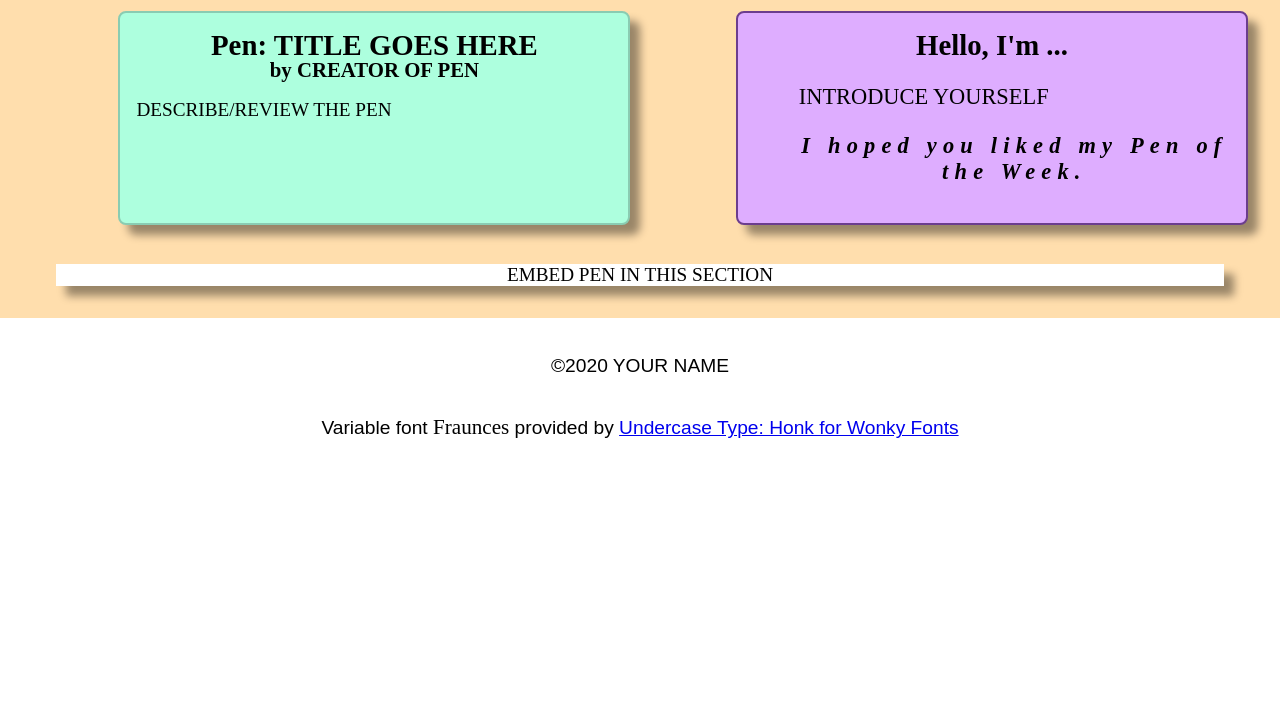
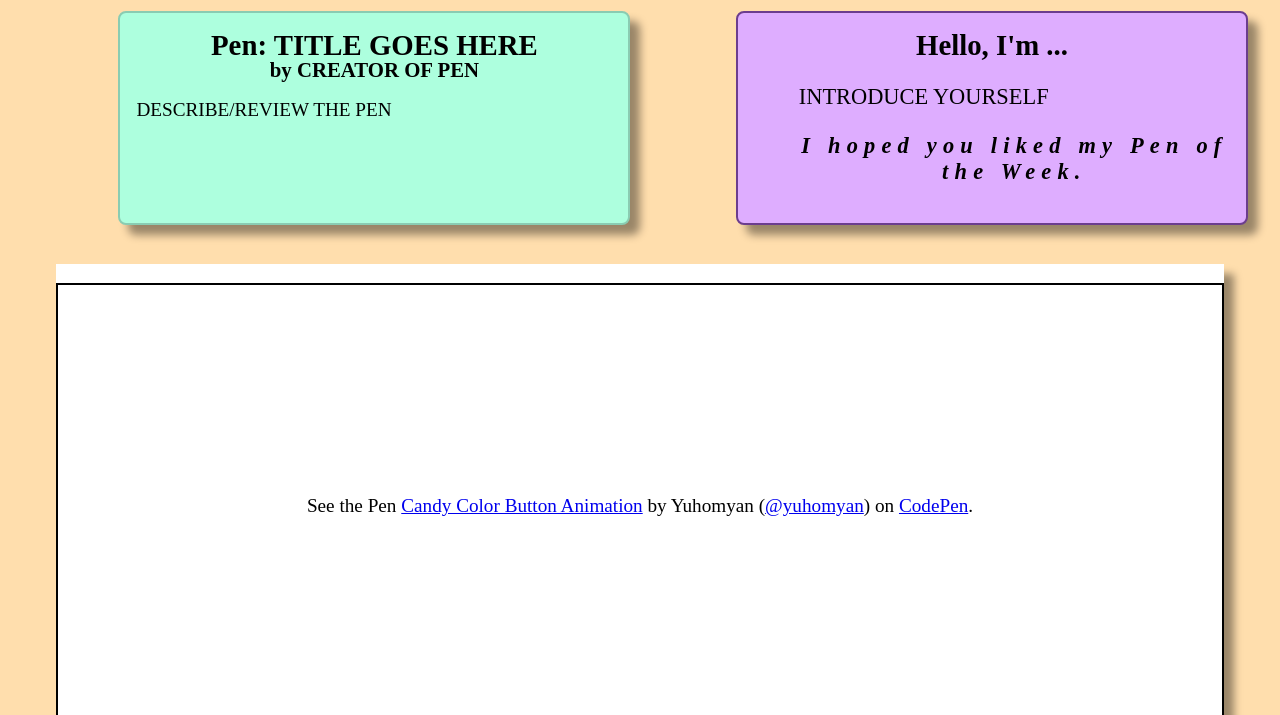
Before and after one commit to RVCC-IDMX/embed-codepen-ZachTheis, a plain HTML site: page index.html in a window 1280 px wide. Shown: the part 85-800 px from the top of the page. Drawn offline with Linux system fonts and the light colour scheme; a script that the page names is missing; a web font is replaced by a local one.

Commit message:
Embed pen
Embed codepen into index.html

```diff
--- a/index.html
+++ b/index.html
@@ -20,7 +20,12 @@
           <h3>by CREATOR OF PEN</h3>
           <p>DESCRIBE/REVIEW THE PEN</p>
         </article>
-        <section>EMBED PEN IN THIS SECTION</section>
+        <section><p class="codepen" data-height="447" data-default-tab="html,result" data-slug-hash="OJMejWJ" data-user="yuhomyan" style="height: 447px; box-sizing: border-box; display: flex; align-items: center; justify-content: center; border: 2px solid; margin: 1em 0; padding: 1em;">
+          <span>See the Pen <a href="https://codepen.io/yuhomyan/pen/OJMejWJ">
+          Candy Color Button Animation</a> by Yuhomyan (<a href="https://codepen.io/yuhomyan">@yuhomyan</a>)
+          on <a href="https://codepen.io">CodePen</a>.</span>
+        </p>
+        <script async src="https://cpwebassets.codepen.io/assets/embed/ei.js"></script></section>
         <aside>
           <h2>Hello, I'm ...</h2>
           <p>INTRODUCE YOURSELF</p>
```
Also changed, not shown: 1 other file.
